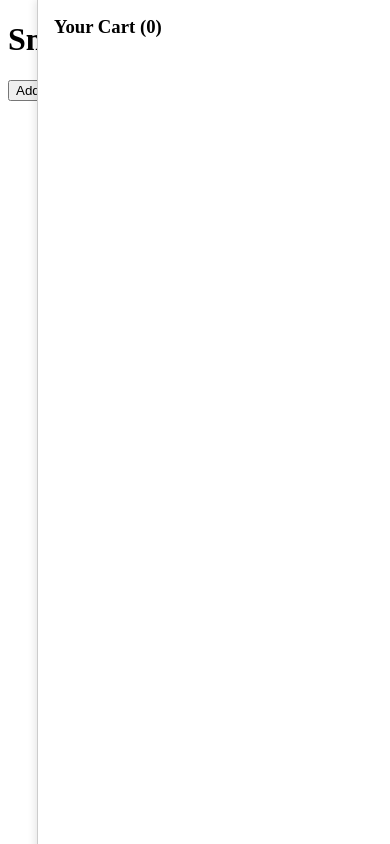
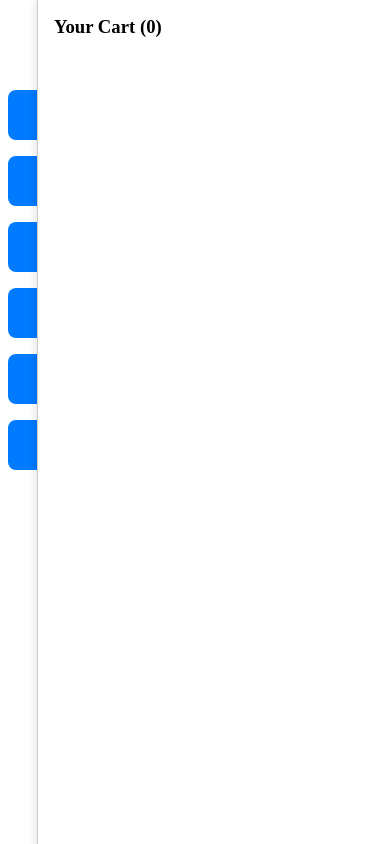
Before and after one commit to alam-cloud/snappycart, a React (Vite) app: page / in a window 390 px wide. Built offline with nearby package versions, Linux system fonts and the light colour scheme.

Commit message:
Add more products and improve UI
- Add 4 new products: Orange, Grapes, Strawberries, Carrot
- Create responsive product grid layout
- Add hover effects and better styling
- Organize products in a clean grid interface

```diff
--- /dev/null
+++ b/src/App.css
@@ -0,0 +1,28 @@
+.product-grid {
+  display: grid;
+  grid-template-columns: repeat(auto-fit, minmax(200px, 1fr));
+  gap: 1rem;
+  margin: 2rem 0;
+  max-width: 800px;
+}
+
+.product-grid button {
+  padding: 1rem;
+  background: #007bff;
+  color: white;
+  border: none;
+  border-radius: 8px;
+  cursor: pointer;
+  font-size: 1rem;
+  transition: background-color 0.2s;
+}
+
+.product-grid button:hover {
+  background: #0056b3;
+}
+
+h1 {
+  color: #333;
+  text-align: center;
+  margin-bottom: 2rem;
+}
--- a/src/App.tsx
+++ b/src/App.tsx
@@ -1,5 +1,6 @@
 import CartDrawer from './cart/components/CartDrawer.tsx';
 import { useCart } from './cart/hooks/useCart.ts';
+import './App.css';
 
 export default function App() {
   const { addItem } = useCart();
@@ -7,12 +8,26 @@ export default function App() {
   return (
     <>
       <h1>SnappyCart Demo</h1>
+      <div className="product-grid">
         <button onClick={() => addItem({ id: 1, name: 'Apple', image: 'apple.png', price: 1.50, quantity: 1 })}>
           Add Apple ($1.50)
         </button>
         <button onClick={() => addItem({ id: 2, name: 'Banana', image: 'banana.png', price: 0.75, quantity: 1 })}>
           Add Banana ($0.75)
         </button>
+        <button onClick={() => addItem({ id: 3, name: 'Orange', image: 'orange.png', price: 1.25, quantity: 1 })}>
+          Add Orange ($1.25)
+        </button>
+        <button onClick={() => addItem({ id: 4, name: 'Grapes', image: 'grapes.png', price: 3.00, quantity: 1 })}>
+          Add Grapes ($3.00)
+        </button>
+        <button onClick={() => addItem({ id: 5, name: 'Strawberries', image: 'strawberries.png', price: 4.50, quantity: 1 })}>
+          Add Strawberries ($4.50)
+        </button>
+        <button onClick={() => addItem({ id: 6, name: 'Carrot', image: 'carrot.png', price: 0.50, quantity: 1 })}>
+          Add Carrot ($0.50)
+        </button>
+      </div>
       <CartDrawer />
     </>
   );
```
Lines whose indentation alone changed are shown as unchanged.
